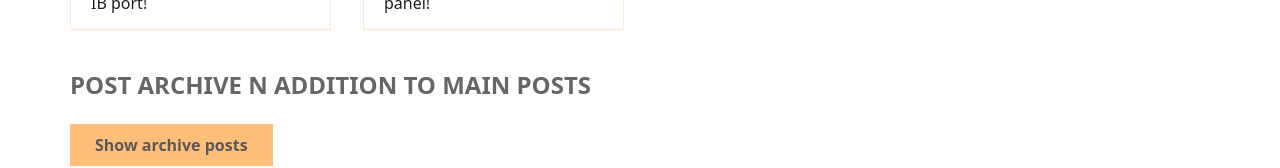
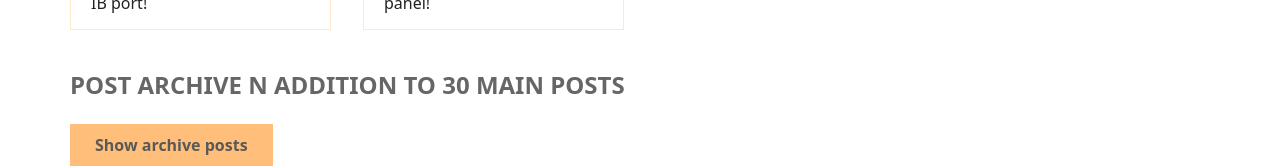
Before and after one commit to 94edwin89/Atomic-Blog, a React (Create React App) app: page / in a window 1280 px wide. Shown: the part 1687-1855 px from the top of the page. Built offline with nearby package versions, Linux system fonts and the light colour scheme.

Commit message:
useMemo in Practice

```diff
--- a/src/App-memo.js
+++ b/src/App-memo.js
@@ -1,4 +1,4 @@
-import { memo, useEffect, useState } from "react";
+import { memo, useEffect, useMemo, useState } from "react";
 import { faker } from "@faker-js/faker";
 
 function createRandomPost() {
@@ -43,10 +43,12 @@
     [isFakeDark]
   );
 
-  const archiveOptions = {
-    show: false,
-    title: "Post archive n addition to main posts",
-  }
+  const archiveOptions = useMemo(() => {
+    return {
+      show: false,
+      title: `Post archive n addition to ${posts.length} main posts`,
+    };
+  }, [posts.length]);
 
   return (
     <section>
@@ -196,7 +198,7 @@
       )}
     </aside>
   );
-})
+});
 
 function Footer() {
   return <footer>&copy; by The Atomic Blog ✌️</footer>;
```
